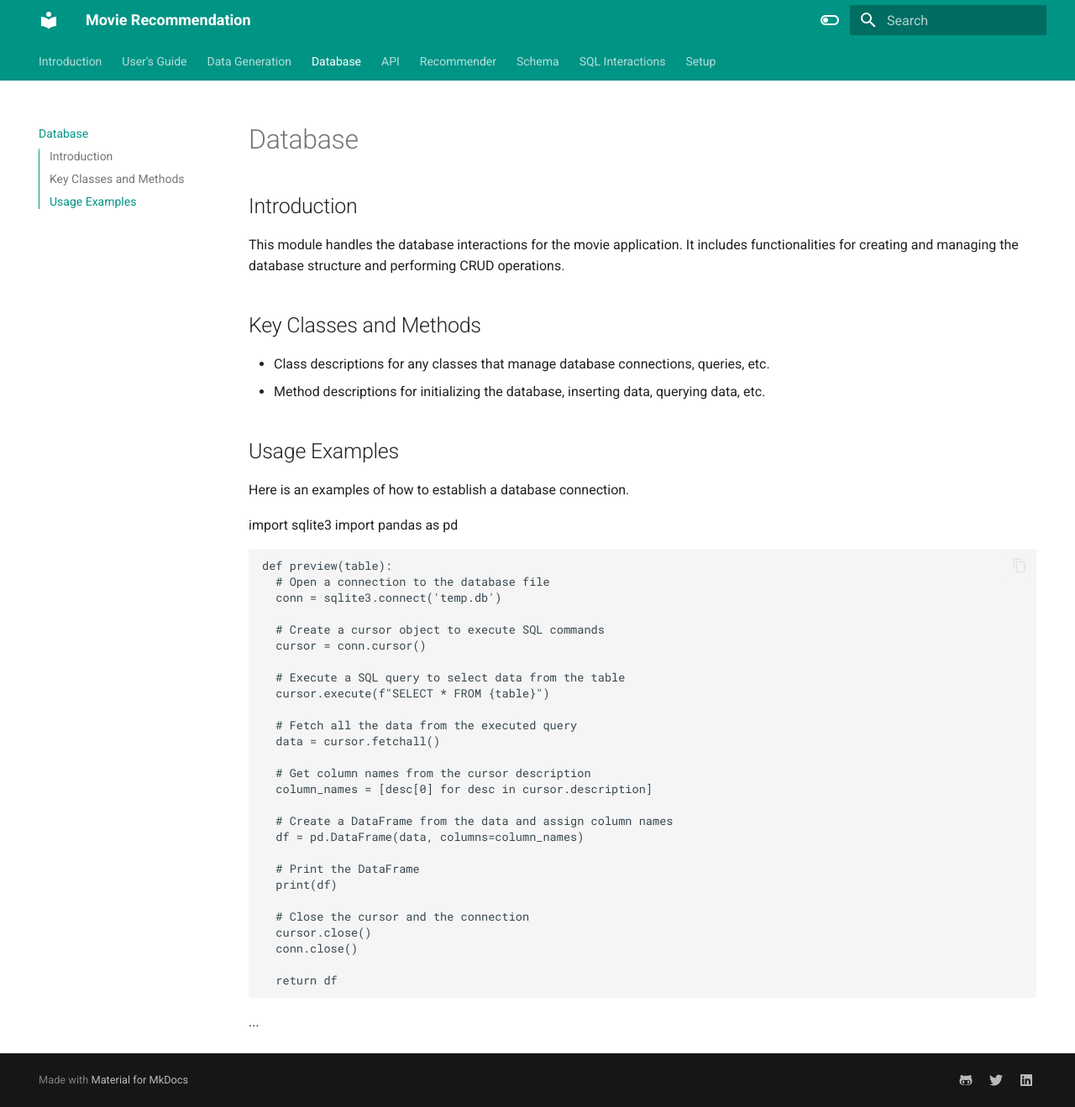
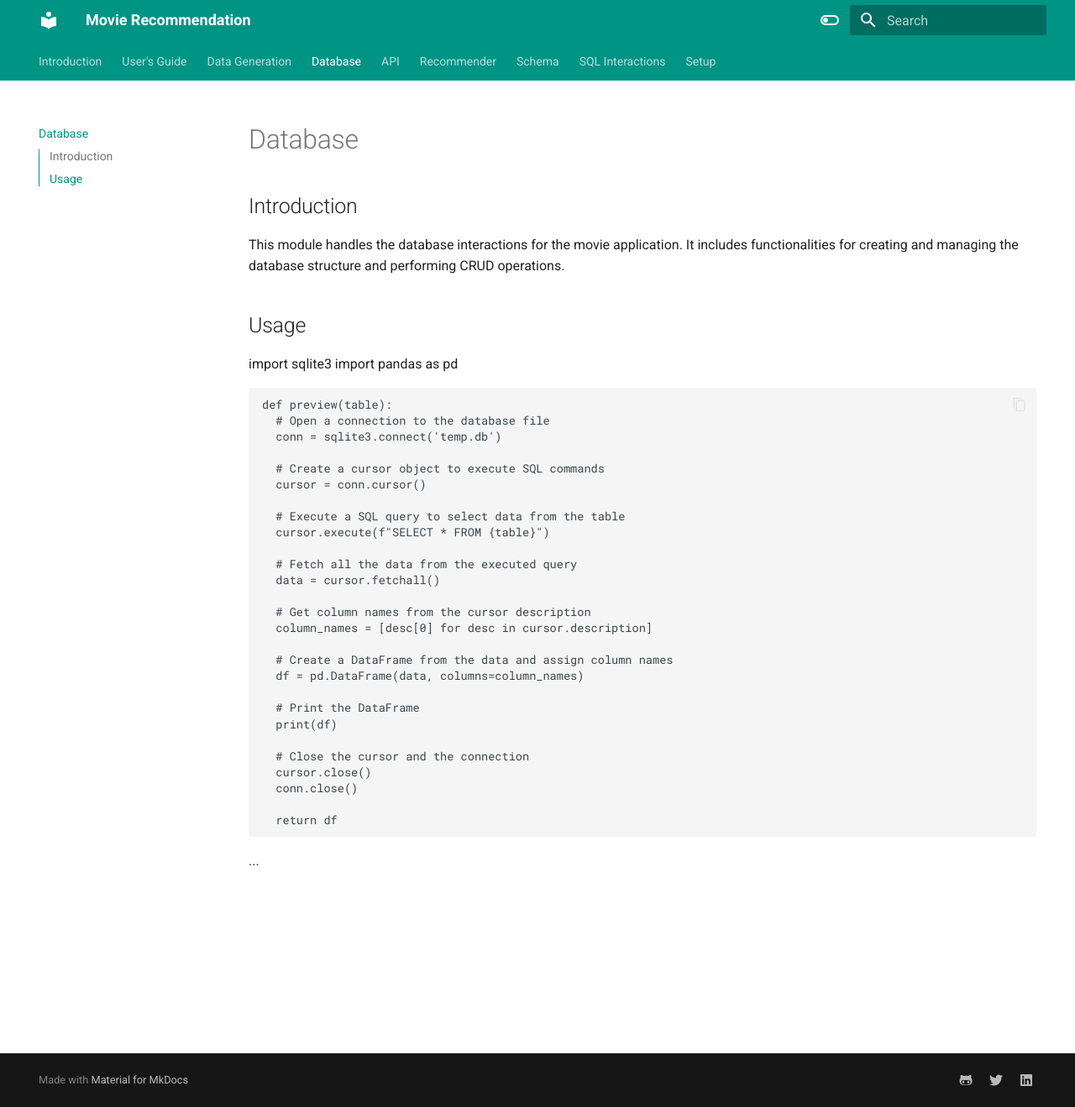
Before and after one commit to petopet7/MK_Docs-1, an MkDocs documentation site: the page built from docs/database.md, in a window 1280 px wide and 1319 px high. Shown: the whole window at 84% size. Built offline with MkDocs 1.6.1 and Material for MkDocs 9.7.7, drawn with Linux system fonts in a browser that asks for light colours.

Commit message:
database.md

```diff
--- a/docs/database.md
+++ b/docs/database.md
@@ -3,12 +3,7 @@
 ## Introduction
 This module handles the database interactions for the movie application. It includes functionalities for creating and managing the database structure and performing CRUD operations.
 
-## Key Classes and Methods
-- Class descriptions for any classes that manage database connections, queries, etc.
-- Method descriptions for initializing the database, inserting data, querying data, etc.
-
-## Usage Examples
-Here is an examples of how to establish a database connection.
+## Usage
 
 import sqlite3
 import pandas as pd
```
